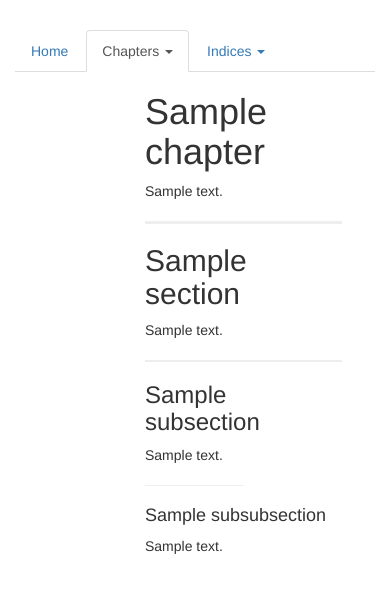
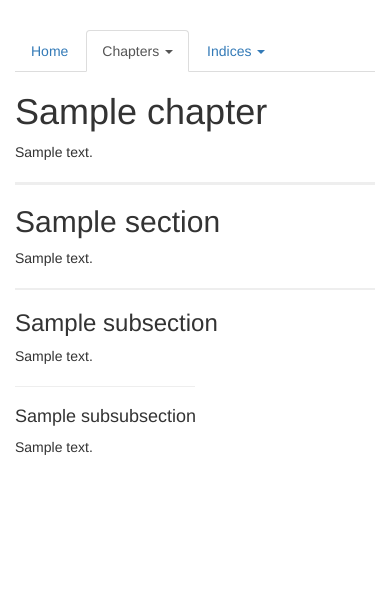
Before and after one commit to Ernir/old.ernir.net, a Django app: page /vanciantopsionics/chapter/1/ in a window 390 px wide. Shown: the top 593 px of the page. Run offline with Django 3.2, Linux system fonts and the light colour scheme; tables that the repository leaves empty hold one stand-in row (values such as "Sample post"); parts of the project's set-up code (start-up, migrations or seed data) failed here and were passed over; some libraries are stand-ins or nearby versions.

Commit message:
The VtP templates made slightly less terrible on small screens.

```diff
--- a/vanciantopsionics/templates/single_chapter.html
+++ b/vanciantopsionics/templates/single_chapter.html
@@ -10,10 +10,10 @@
 
 {% block content %}
     <div class="row">
-    <div class="col-xs-3">
+    <div class="col-md-3 hidden-xs hidden-sm">
         <div id="toc"></div>
     </div>
-    <div class="col-xs-offset-1 col-xs-7 text-justify">
+    <div class="col-md-offset-1 col-md-7 text-justify">
         {% autoescape off %}
         <h1>{{ chapter.title }}</h1>
         {{ chapter.first_text }}
--- a/vanciantopsionics/templates/single_spell.html
+++ b/vanciantopsionics/templates/single_spell.html
@@ -8,7 +8,7 @@
 
 {% block content %}
 <div class="row">
-    <div class="col-xs-offset-4 col-xs-7 text-justify">
+    <div class="col-md-offset-4 col-md-7 text-justify">
         {% autoescape off %}
         <h3>{{ spell.title }}</h3>
         {{ spell.description }}
--- a/vanciantopsionics/templates/vtp_main.html
+++ b/vanciantopsionics/templates/vtp_main.html
@@ -14,7 +14,7 @@
     </div>
 
     <div class="row">
-            <div class="col-sm-7">
+            <div class="col-md-7">
             <p>The "Vancian to Psionics" project is a conversion of the standard
             (Vancian) system of magic used by version 3.5 of the <i>Dungeons and
             Dragons</i> role-playing game over to a different (Psionic) system.</p>
@@ -187,7 +187,7 @@
             </div>
         </div>
 
-        <div class="col-sm-4 col-sm-offset-1">
+        <div class="col-md-4 col-md-offset-1">
             <div>
                 <h4>Download</h4>
 
```
